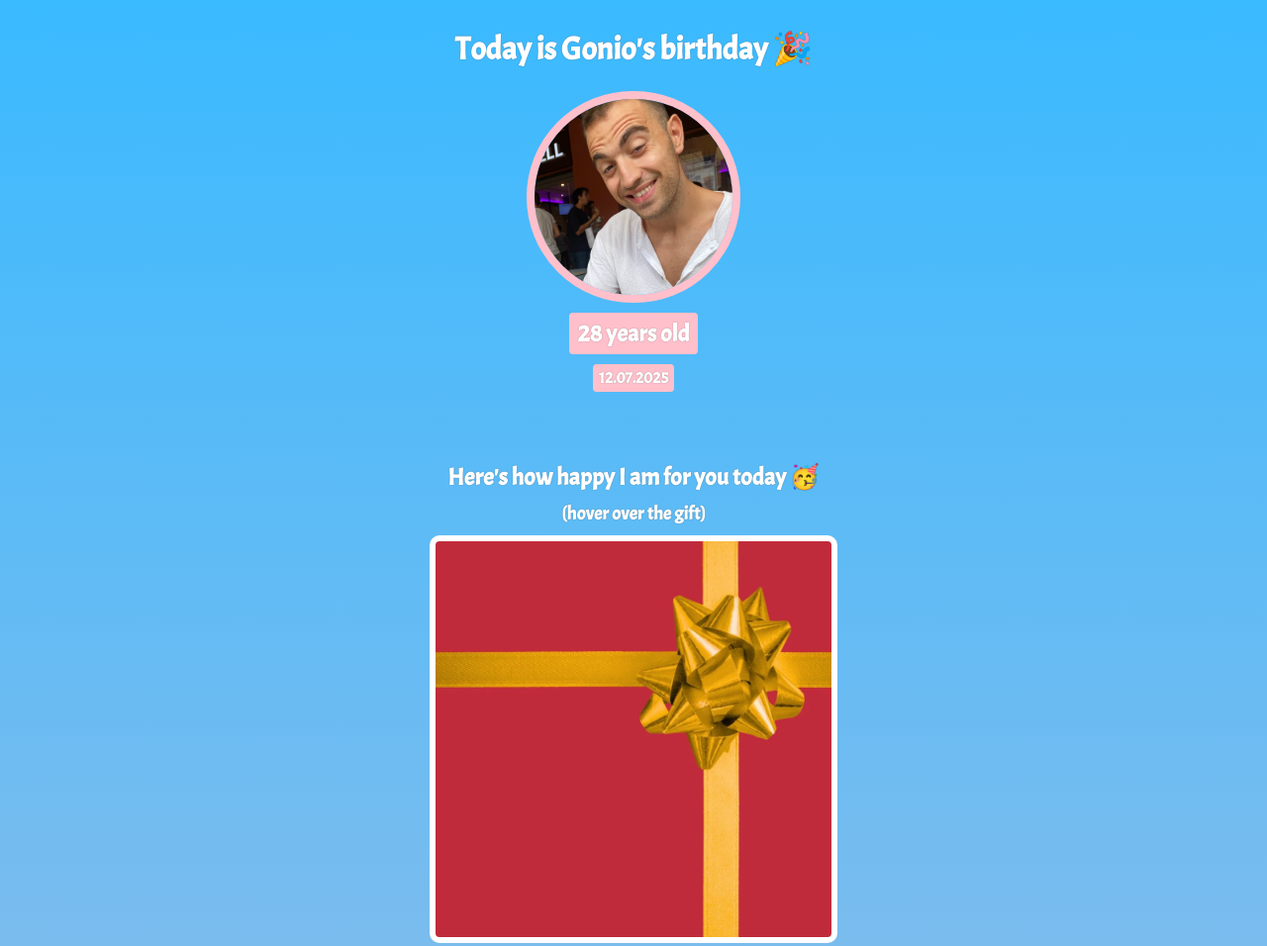
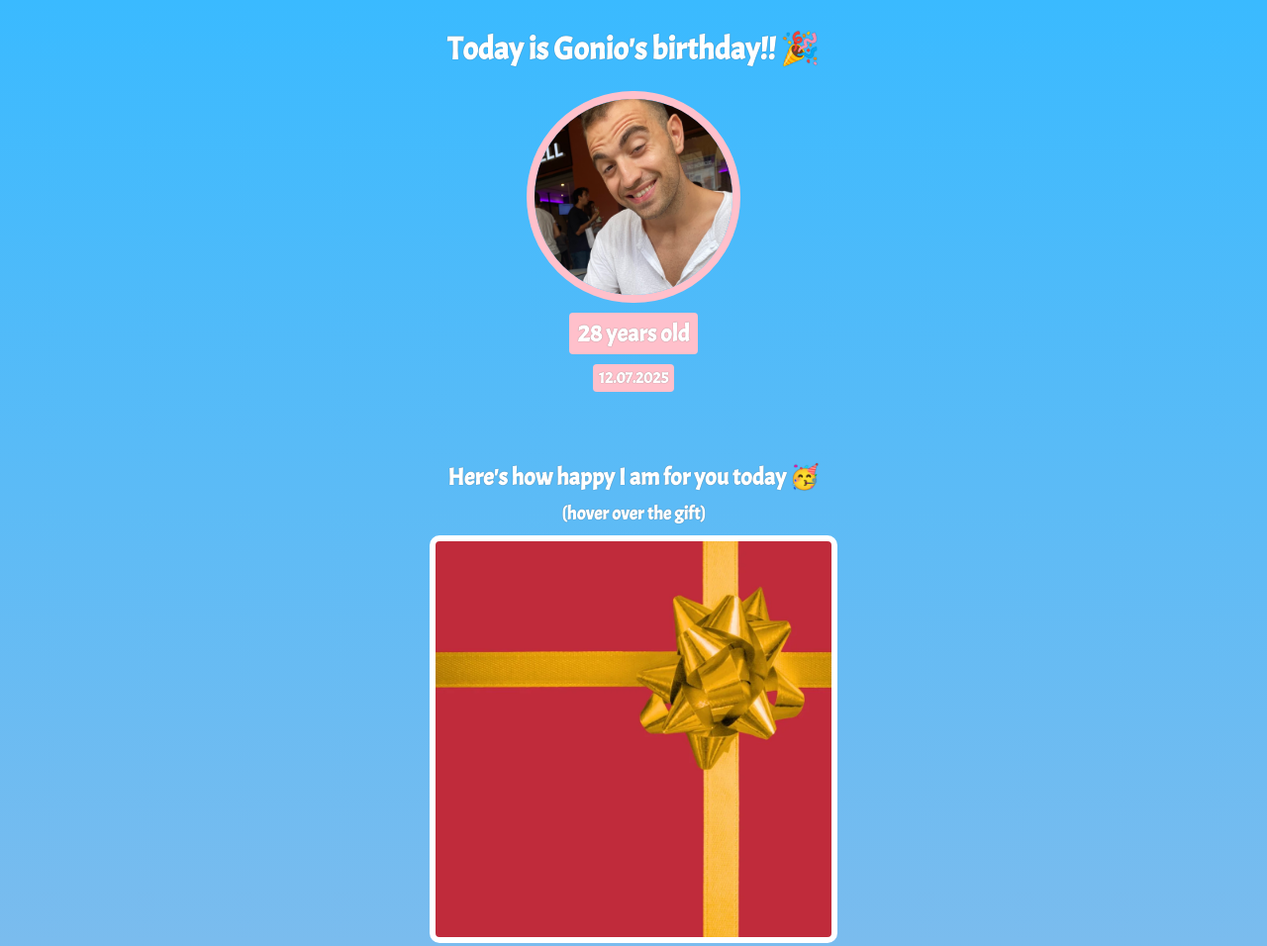
Before and after one commit to Vale404-notfound/birthday-gift-site, a plain HTML site: page index.html in a window 1280 px wide. Shown: the top 956 px of the page at 99% size. Drawn offline with Linux system fonts and the light colour scheme.

Commit message:
added eclamation points

```diff
--- a/index.html
+++ b/index.html
@@ -13,7 +13,7 @@
 
 <body>
 
-  <h1>Today is Gonio's birthday 🎉</h1>
+  <h1>Today is Gonio's birthday!! 🎉</h1>
 
   <img id="profile-picture" src="IMG_8162.jpeg" alt="">
 
```
